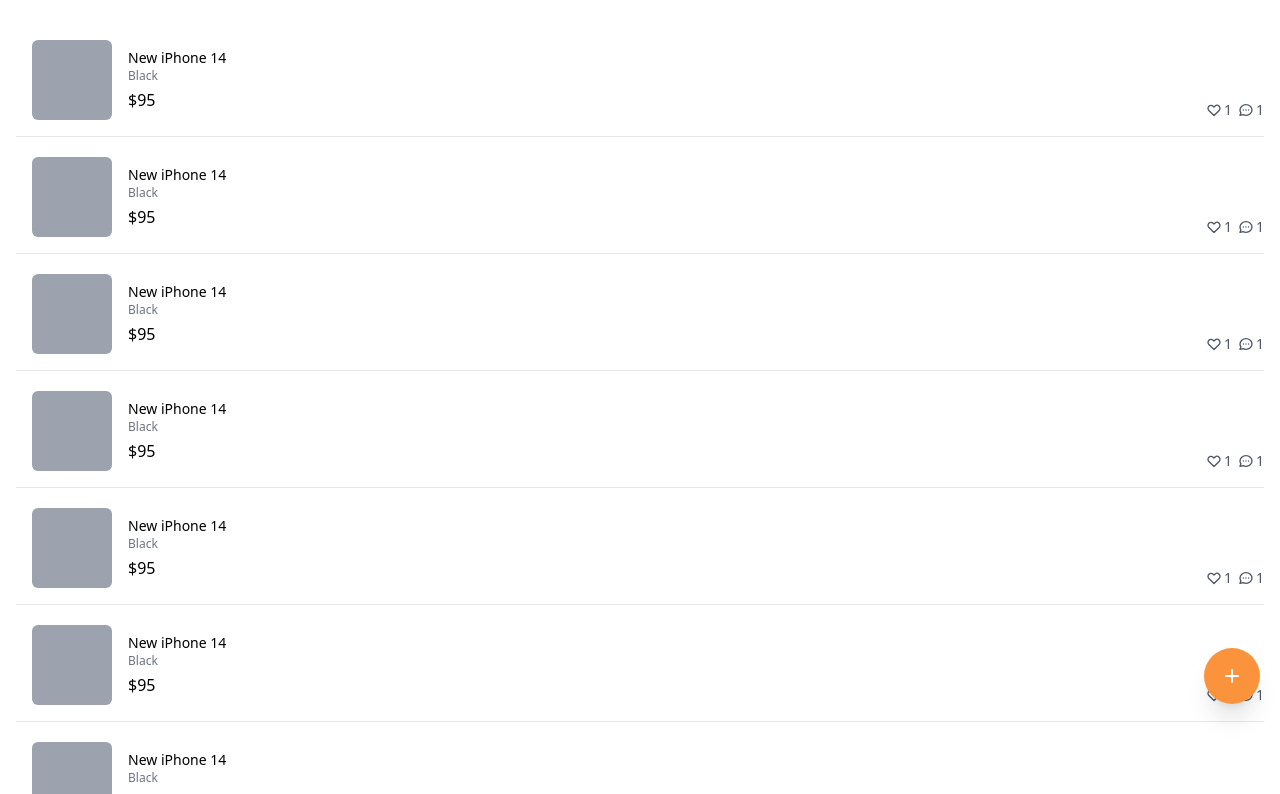
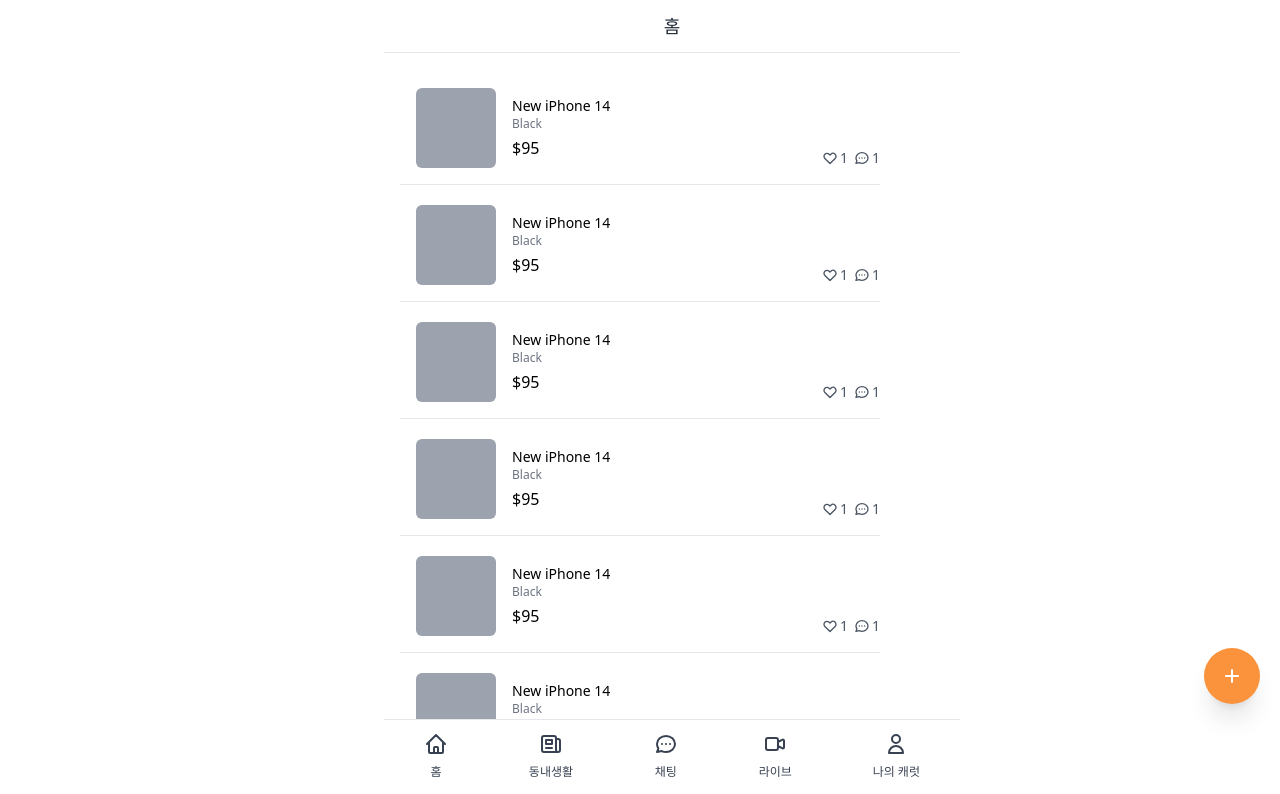
Before and after one commit to hyeyum0312/carrot-market, a Next.js app in the folder carrot-market/: page / in a window 1280 px wide. Shown: the top 794 px of the page. Built offline with nearby package versions, Linux system fonts and the light colour scheme.

Commit message:
게시판, 글쓰기 , 레이아웃 잡기

```diff
--- /dev/null
+++ b/carrot-market/components/layout.tsx
@@ -0,0 +1,153 @@
+import React from "react";
+import Link from "next/link";
+import { cls } from "../libs/utils";
+import { useRouter } from "next/router";
+
+interface LayoutProps {
+    title?: string;
+    canGoBack?: boolean;
+    hasTabBar?: boolean;
+    children: React.ReactNode;
+}
+
+export default function Layout({
+                                   title,
+                                   canGoBack,
+                                   hasTabBar,
+                                   children,
+                               }: LayoutProps) {
+    const router = useRouter();
+    const onClick = () => {
+        router.back();
+    };
+    return (
+        <div>
+            <div
+                className={cls(
+                    !canGoBack ? "justify-center" : "",
+                    "bg-white w-full max-w-xl text-lg px-10 font-medium py-3 fixed text-gray-800 border-b top-0  flex items-center"
+                )}
+            >
+                {canGoBack ? (
+                    <button onClick={onClick}>
+                        <svg
+                            className="w-6 h-6"
+                            fill="none"
+                            stroke="currentColor"
+                            viewBox="0 0 24 24"
+                            xmlns="http://www.w3.org/2000/svg"
+                        >
+                            <path
+                                strokeLinecap="round"
+                                strokeLinejoin="round"
+                                strokeWidth="2"
+                                d="M15 19l-7-7 7-7"
+                            ></path>
+                        </svg>
+                    </button>
+                ) : null}
+                {title ? <span>{title}</span> : null}
+            </div>
+            <div className={cls("pt-12", hasTabBar ? "pb-24" : "")}>{children}</div>
+            {hasTabBar ? (
+                <nav className="bg-white max-w-xl text-gray-700 border-t fixed bottom-0 w-full px-10 pb-5 pt-3 flex justify-between text-xs">
+                    <Link href="/">
+                        <a className="flex flex-col items-center space-y-2">
+                            <svg
+                                className="w-6 h-6"
+                                fill="none"
+                                stroke="currentColor"
+                                viewBox="0 0 24 24"
+                                xmlns="http://www.w3.org/2000/svg"
+                            >
+                                <path
+                                    strokeLinecap="round"
+                                    strokeLinejoin="round"
+                                    strokeWidth="2"
+                                    d="M3 12l2-2m0 0l7-7 7 7M5 10v10a1 1 0 001 1h3m10-11l2 2m-2-2v10a1 1 0 01-1 1h-3m-6 0a1 1 0 001-1v-4a1 1 0 011-1h2a1 1 0 011 1v4a1 1 0 001 1m-6 0h6"
+                                ></path>
+                            </svg>
+                            <span>홈</span>
+                        </a>
+                    </Link>
+                    <Link href="/community">
+                        <a className="flex flex-col items-center space-y-2">
+                            <svg
+                                className="w-6 h-6"
+                                fill="none"
+                                stroke="currentColor"
+                                viewBox="0 0 24 24"
+                                xmlns="http://www.w3.org/2000/svg"
+                            >
+                                <path
+                                    strokeLinecap="round"
+                                    strokeLinejoin="round"
+                                    strokeWidth="2"
+                                    d="M19 20H5a2 2 0 01-2-2V6a2 2 0 012-2h10a2 2 0 012 2v1m2 13a2 2 0 01-2-2V7m2 13a2 2 0 002-2V9a2 2 0 00-2-2h-2m-4-3H9M7 16h6M7 8h6v4H7V8z"
+                                ></path>
+                            </svg>
+                            <span>동내생활</span>
+                        </a>
+                    </Link>
+                    <Link href="/chats">
+                        <a className="flex flex-col items-center space-y-2">
+                            <svg
+                                className="w-6 h-6"
+                                fill="none"
+                                stroke="currentColor"
+                                viewBox="0 0 24 24"
+                                xmlns="http://www.w3.org/2000/svg"
+                            >
+                                <path
+                                    strokeLinecap="round"
+                                    strokeLinejoin="round"
+                                    strokeWidth="2"
+                                    d="M8 12h.01M12 12h.01M16 12h.01M21 12c0 4.418-4.03 8-9 8a9.863 9.863 0 01-4.255-.949L3 20l1.395-3.72C3.512 15.042 3 13.574 3 12c0-4.418 4.03-8 9-8s9 3.582 9 8z"
+                                ></path>
+                            </svg>
+                            <span>채팅</span>
+                        </a>
+                    </Link>
+                    <Link href="/live">
+                        <a className="flex flex-col items-center space-y-2">
+                            <svg
+                                className="w-6 h-6"
+                                fill="none"
+                                stroke="currentColor"
+                                viewBox="0 0 24 24"
+                                xmlns="http://www.w3.org/2000/svg"
+                            >
+                                <path
+                                    strokeLinecap="round"
+                                    strokeLinejoin="round"
+                                    strokeWidth="2"
+                                    d="M15 10l4.553-2.276A1 1 0 0121 8.618v6.764a1 1 0 01-1.447.894L15 14M5 18h8a2 2 0 002-2V8a2 2 0 00-2-2H5a2 2 0 00-2 2v8a2 2 0 002 2z"
+                                ></path>
+                            </svg>
+                            <span>라이브</span>
+                        </a>
+                    </Link>
+                    <Link href="/profile">
+                        <a className="flex flex-col items-center space-y-2">
+                            <svg
+                                className="w-6 h-6"
+                                fill="none"
+                                stroke="currentColor"
+                                viewBox="0 0 24 24"
+                                xmlns="http://www.w3.org/2000/svg"
+                            >
+                                <path
+                                    strokeLinecap="round"
+                                    strokeLinejoin="round"
+                                    strokeWidth="2"
+                                    d="M16 7a4 4 0 11-8 0 4 4 0 018 0zM12 14a7 7 0 00-7 7h14a7 7 0 00-7-7z"
+                                ></path>
+                            </svg>
+                            <span>나의 캐럿</span>
+                        </a>
+                    </Link>
+                </nav>
+            ) : null}
+        </div>
+    );
+}
--- /dev/null
+++ b/carrot-market/libs/utils.tsx
@@ -0,0 +1,3 @@
+export function cls(...classnames:string[]){
+    return classnames.join(" ")
+}
--- a/carrot-market/pages/_app.tsx
+++ b/carrot-market/pages/_app.tsx
@@ -2,7 +2,11 @@
 import type { AppProps } from 'next/app'
 
 function MyApp({ Component, pageProps }: AppProps) {
-  return <Component {...pageProps} />
+  return (
+        <div className="w-full max-w-lg mx-auto">
+          <Component {...pageProps} />
+        </div>
+      )
 }
 
 export default MyApp
--- /dev/null
+++ b/carrot-market/pages/chats/[id].tsx
@@ -0,0 +1,36 @@
+import type { NextPage } from "next";
+
+const ChatDetail: NextPage = () => {
+    return (
+        <div className="py-10 px-4 space-y-4">
+            <div className="flex items-center space-x-2">
+                <div className="w-8 h-8 rounded-full bg-slate-400"/>
+                <div className="w-1/2 text-sm text-gray-700 p-2 border border-gray-300 rounded-md">
+                    <p>Hi how much are you selling them for?</p>
+                </div>
+            </div>
+            <div className="flex items-center space-x-2 space-x-reverse flex-row-reverse">
+                <div className="w-8 h-8 rounded-full bg-slate-400"/>
+                <div className="w-1/2 text-sm text-gray-700 p-2 border border-gray-300 rounded-md">
+                    <p>I want ￦20,000</p>
+                </div>
+            </div>
+            <div className="flex items-center space-x-2">
+                <div className="w-8 h-8 rounded-full bg-slate-400"/>
+                <div className="w-1/2 text-sm text-gray-700 p-2 border border-gray-300 rounded-md">
+                    <p>미쳤어</p>
+                </div>
+            </div>
+            <div className="fixed w-full mx-auto max-w-md bottom-4 left-0 right-0 inset-x-0">
+                <div className="flex relative items-center">
+                    <input type="text" className="shadow-sm rounded-full w-full border-gray-300 focus:ring-orange-500 focus:outline-none focus:border-orange-500 pr-12"/>
+                    <div className="absolute inset-y-0 flex py-1.5 pr-1.5 right-0">
+                        <button className="flex items-center bg-orange-500 rounded-full px-3 text-white text-sm hover:bg-orange-600 cursor-pointer focus:ring-2 focus:ring-offset-2 focus:ring-orange-500">&rarr;</button>
+                    </div>
+                </div>
+            </div>
+        </div>
+    );
+};
+
+export default ChatDetail;
--- a/carrot-market/pages/index.tsx
+++ b/carrot-market/pages/index.tsx
@@ -1,7 +1,9 @@
 import type { NextPage } from "next";
+import Layout from "../components/layout";
 
 const Home: NextPage = () => {
   return (
+      <Layout title="홈" hasTabBar>
           <div className="flex px-4 flex-col space-y-5 py-10">
             {[1, 1, 1, 1, 1, 1, 1, 1, 1, 1, 1, 1].map((_, i) => (
                 <div key={i} className="flex justify-between border-b pb-4 cursor-pointer">
@@ -69,6 +71,7 @@
               </svg>
             </button>
           </div>
+      </Layout>
   );
 };
 
```
Also changed, not shown: carrot-market/pages/profile/index.tsx (+10 -10 lines), carrot-market/pages/chats/index.tsx (added). Lines whose indentation alone changed are shown as unchanged.
